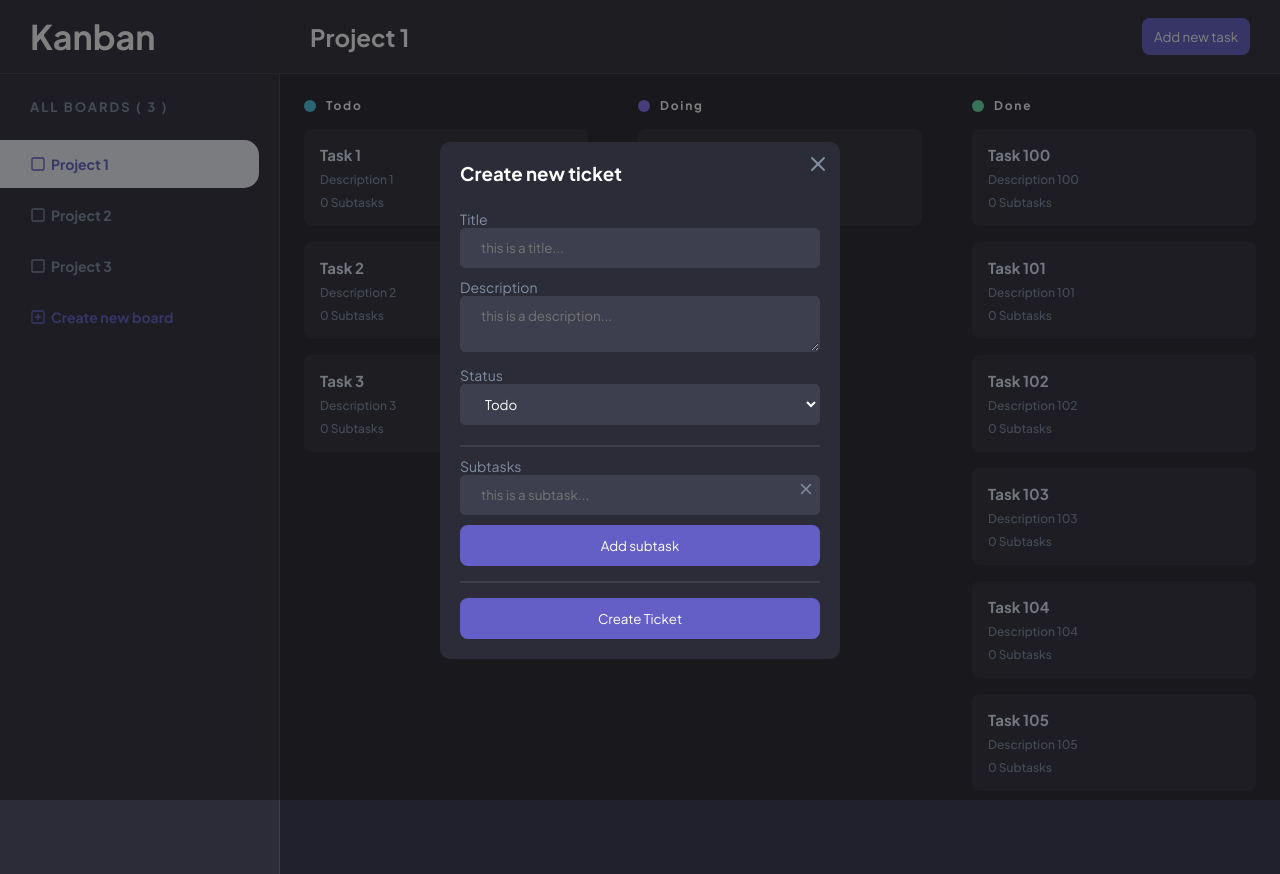
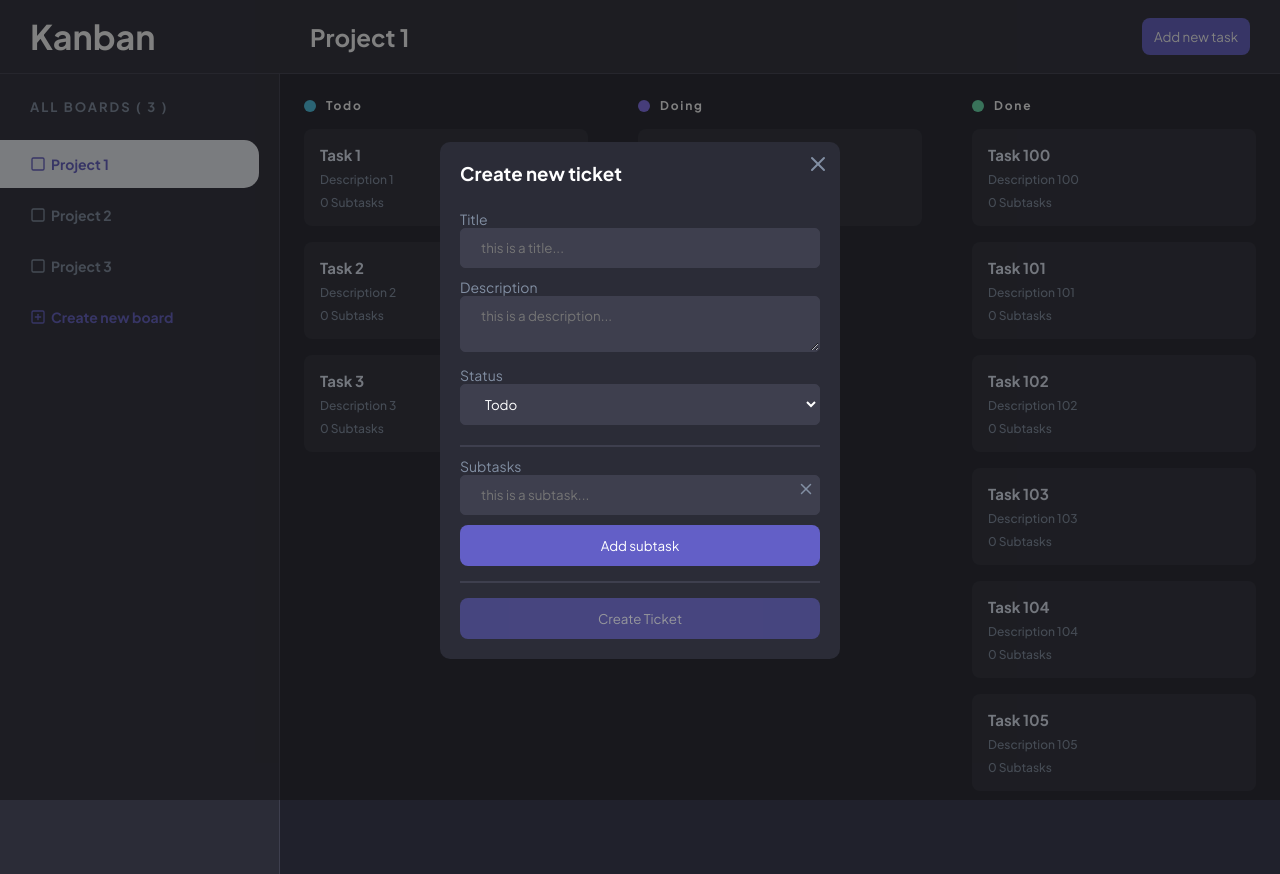
Before and after one commit to luc-as-dev/kanban-board, a React (Vite) app in the folder client/: page / in a window 1280 px wide. Both pictures are taken after a click on the button "Add new task". Built offline with nearby package versions, Linux system fonts and the light colour scheme.

Commit message:
can't create ticket without title or description

```diff
--- a/client/src/components/CreateTicketModal/CreateTicketModal.tsx
+++ b/client/src/components/CreateTicketModal/CreateTicketModal.tsx
@@ -92,7 +92,11 @@ export const CreateTicketModal = ({ toggleShowCreateTicket }: Props) => {
 
       <div className="create-ticket-modal-divider"></div>
 
-      <button className="btn" onClick={createTicketHandler}>
+      <button
+        className="btn"
+        onClick={createTicketHandler}
+        disabled={!title.trim() || !description.trim()}
+      >
         Create Ticket
       </button>
     </Modal>
--- a/client/src/index.scss
+++ b/client/src/index.scss
@@ -54,4 +54,8 @@ body {
     opacity: 0.9;
   }
 
+  &:disabled {
+    cursor: auto;
+    opacity: 0.5;
+  }
 }
```
